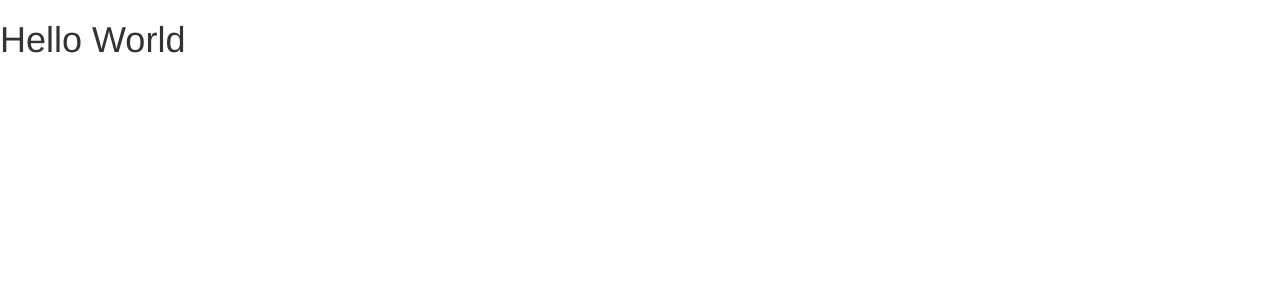
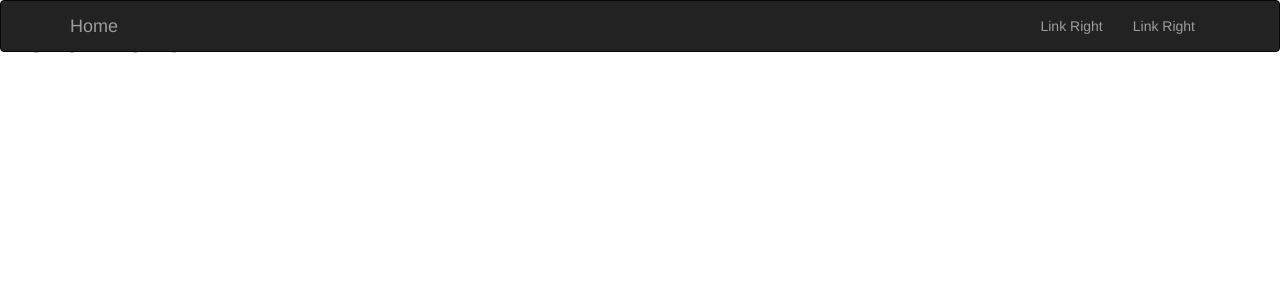
Before and after one commit to KrzysztofZielinskiWork/react-basics, a React (Create React App) app: page / in a window 1280 px wide. Shown: the top 300 px of the page. Built offline with nearby package versions, Linux system fonts and the light colour scheme.

Commit message:
added bootstrap navigation

```diff
--- a/src/App.js
+++ b/src/App.js
@@ -1,9 +1,11 @@
 import React, { Component } from 'react';
+import AppNav from './components/app-nav-view';
 
 class App extends Component {
   render() {
     return (
       <div className="App">
+        <AppNav />
         <h1>Hello World </h1>
       </div>
     );
--- /dev/null
+++ b/src/components/app-nav-view.js
@@ -0,0 +1,24 @@
+import React from 'react';
+import './../css/app-nav.css';
+import {Navbar, Nav, NavItem} from 'react-bootstrap'
+
+export default function AppNav() {
+  return (
+    <div className='navigation'>
+  <Navbar inverse collapseOnSelect>
+    <Navbar.Header>
+      <Navbar.Brand>
+        <a href="\">Home</a>
+      </Navbar.Brand>
+      <Navbar.Toggle />
+    </Navbar.Header>
+    <Navbar.Collapse>
+      <Nav pullRight>
+        <NavItem eventKey={1} href="\test1">Link Right</NavItem>
+        <NavItem eventKey={2} href="\test2">Link Right</NavItem>
+      </Nav>
+    </Navbar.Collapse>
+  </Navbar>
+    </div>
+  )
+}
--- /dev/null
+++ b/src/css/app-nav.css
@@ -0,0 +1,6 @@
+.navigation {
+  left: 0;
+  position: fixed;
+  top: 0;
+  width: 100%;
+}
```
